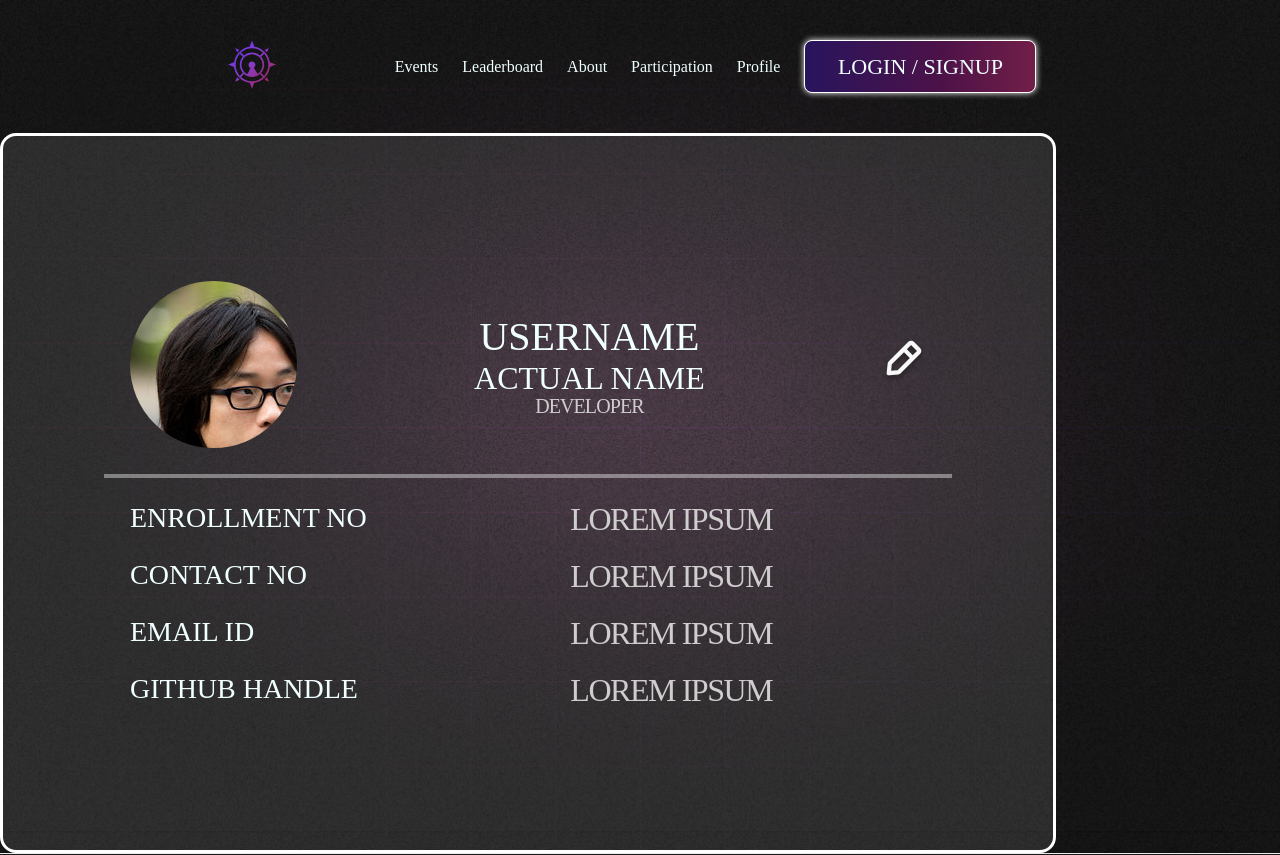
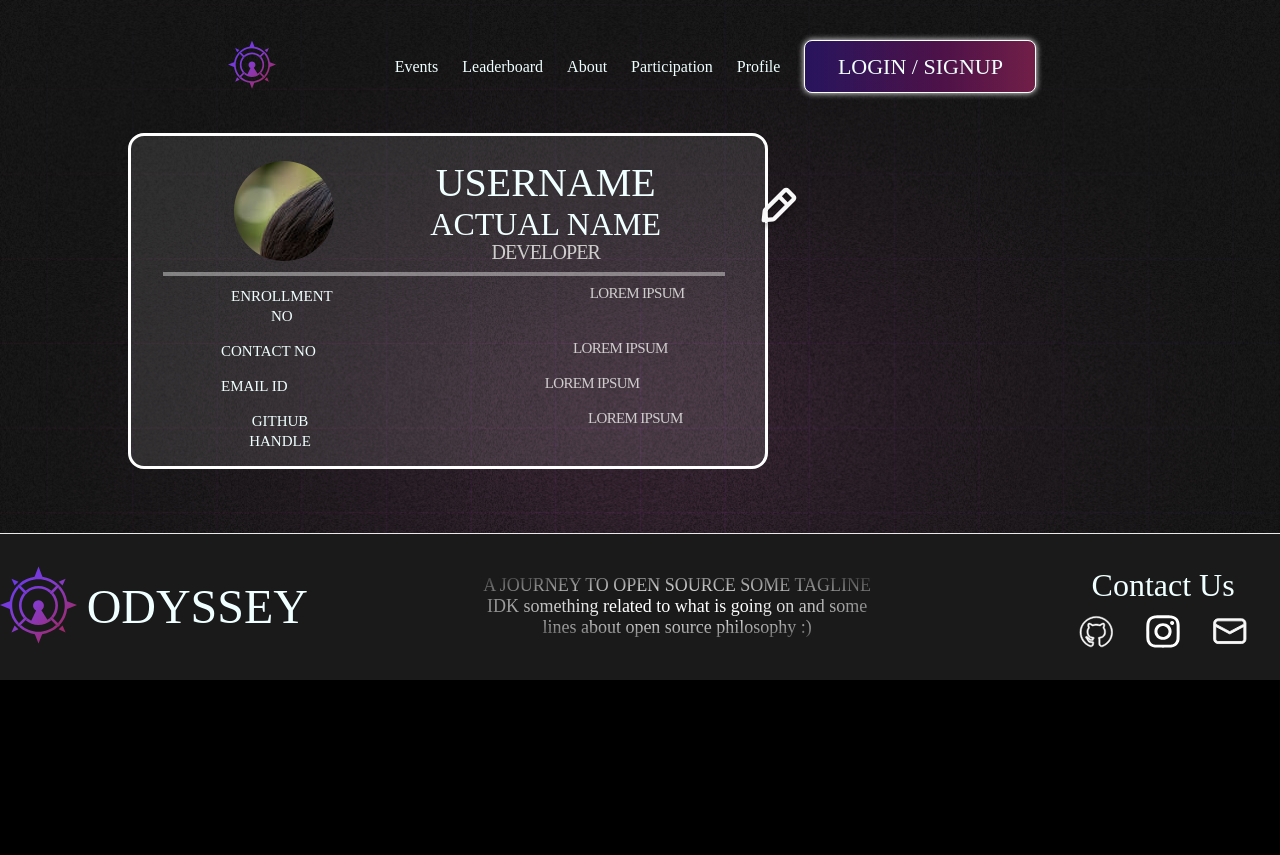
Before and after one commit to sdslabs/odyssey, a Next.js app in the folder frontend/: page /profile in a window 1280 px wide. Shown: the top 855 px of the page. After the commit the page ends 800 px from the top, so only its background shows below. Built offline with nearby package versions, Linux system fonts and the light colour scheme; no server answers; a web font is replaced by a local one.

Commit message:
change in css wip

```diff
--- a/frontend/components/Profile.js
+++ b/frontend/components/Profile.js
@@ -1,27 +1,80 @@
-import PropTypes from 'prop-types'
+import PropTypes from 'prop-types';
+import {useState} from 'react';
 
-const Profile = ({uname,aname,role,eno,contact,email,github}) => {
-    return (
-        <div className="profile-card">
-            <div className='profile-container'>
-                <p className='username'>{uname}</p>
-                <p className='actualname'>{aname}</p>
-                <p className='role'>{role}</p>
-            <div className='image'><img class="userimage" src='/images/test_user.png' /></div>
-            <hr className="line" />
-            <img className="edit" src="images/edit.svg" />
-            <p className='field' style={{top: 16.69+"rem", left: 3.438+"rem"}}>ENROLLMENT NO</p>
-            <p className='field' style={{top: 20.5+"rem", left: 3.438+"rem"}}>CONTACT NO</p>
-            <p className='field' style={{top: 24.31+"rem", left: 3.438+"rem"}}>EMAIL ID</p>
-            <p className='field' style={{top: 28.125+"rem", left: 3.438+"rem"}}>GITHUB HANDLE</p>
-            <p className='value' style={{top: 16.69+"rem", left: 26.5+"rem"}}>{eno}</p>
-            <p className='value' style={{top: 20.5+"rem", left: 26.5+"rem"}}>{contact}</p>
-            <p className='value' style={{top: 24.31+"rem", left: 26.5+"rem"}}>{email}</p>
-            <p className='value' style={{top: 28.125+"rem", left: 26.5+"rem"}}>{github}</p>
-            </div>
+const Profile = ({uname,aname,role,eno,contact,email,github})=>{
+
+    const [editProfile,setEdit] = useState(true);
+
+    return(
+        <div className="signup">
+            <form>
+                <div className="avatar">
+                    <div className="imageCropper">
+                        <img src="/images/pfp.jpg" alt="Avatar"/>
+                    </div>
+                    <div className="labels">
+                        <label className="userHandle">{uname}</label>
+                        <label className="actualName">{aname}</label>
+                        {editProfile === true ? <label className="role">{role}</label>: true}
+                    </div>
+                    {editProfile === true ?
+                        <div>
+                            <input type="image" className="edit" src="images/edit.svg" onClick={()=>{
+                                setEdit(false);
+                            }}/>
+                        </div>
+                        :
+                        <select className="dropDown">
+                            <option>DESIGNER</option>
+                            <option>DEVELOPER</option>
+                        </select>
+                    }
+                </div>
+                {editProfile === true ? <hr />:true}
+                {editProfile === true ?
+                    <div>
+                        <div className="form-floating">
+                            <label>ENROLLMENT NO</label>
+                            <label className='details'>{eno}</label>
+                        </div>
+                        <div className="form-floating">
+                            <label>CONTACT NO</label>
+                            <label className='details'>{contact}</label>
+                        </div>
+                        <div className="form-floating">
+                            <label>EMAIL ID</label>
+                            <label className='details'>{email}</label>
+                        </div>
+                        <div className="form-floating">
+                            <label>GITHUB HANDLE</label>
+                            <label className='details'>{github}</label>
+                        </div>
+                    </div>
+                    :
+                    <div>
+                        <div className="form-floating">
+                            <label>ENROLLMENT NO</label>
+                            <input type="text" placeholder="ENTER ENROLLMENT NO." className="input"/>
+                        </div>
+                        <div className="form-floating">
+                            <label>CONTACT NO</label>
+                            <input type="text" placeholder="ENTER CONTACT NO." pattern="[0-9]{10}" className="input"/>
+                        </div>
+                        <div className="form-floating">
+                            <label>EMAIL ID</label>
+                            <input type="email" placeholder="ENTER EMAIL ID" className="input"/>
+                        </div>
+                        <div className="form-floating">
+                            <label>GITHUB HANDLE</label>
+                            <input type="text" placeholder="ENTER GITHUB HANDLE" className="input"/>
+                        </div>
+                        <button type="submit" className="logout_button">Sign Up</button>
+                    </div>
+                }
+            </form>
         </div>
-    );
-};
+    )
+}
 
 Profile.defaultProps={
     uname: "USERNAME",
--- a/frontend/components/Profile2.js
+++ /dev/null
@@ -1,98 +0,0 @@
-import PropTypes from 'prop-types';
-import {useState} from 'react';
-
-const Profile = ({uname,aname,role,eno,contact,email,github})=>{
-
-    const [editProfile,setEdit] = useState(true);
-
-    return(
-        <div className="signup">
-            <form>
-                <div className="avatar">
-                    <div className="imageCropper">
-                        <img src="/images/pfp.jpg" alt="Avatar"/>
-                    </div>
-                    <div className="labels">
-                        <label className="userHandle">{uname}</label>
-                        <label className="actualName">{aname}</label>
-                        {editProfile === true ? <label className="role">{role}</label>: true}
-                    </div>
-                    {editProfile === true ?
-                        <div>
-                            <input type="image" className="edit" src="images/edit.svg" onClick={()=>{
-                                setEdit(false);
-                            }}/>
-                        </div>
-                        :
-                        <select className="dropDown">
-                            <option>DESIGNER</option>
-                            <option>DEVELOPER</option>
-                        </select>
-                    }
-                </div>
-                {editProfile === true ? <hr />:true}
-                {editProfile === true ?
-                    <div>
-                        <div className="form-floating">
-                            <label>ENROLLMENT NO</label>
-                            <label className='details'>{eno}</label>
-                        </div>
-                        <div className="form-floating">
-                            <label>CONTACT NO</label>
-                            <label className='details'>{contact}</label>
-                        </div>
-                        <div className="form-floating">
-                            <label>EMAIL ID</label>
-                            <label className='details'>{email}</label>
-                        </div>
-                        <div className="form-floating">
-                            <label>GITHUB HANDLE</label>
-                            <label className='details'>{github}</label>
-                        </div>
-                    </div>
-                    :
-                    <div>
-                        <div className="form-floating">
-                            <label>ENROLLMENT NO</label>
-                            <input type="text" placeholder="ENTER ENROLLMENT NO." className="input"/>
-                        </div>
-                        <div className="form-floating">
-                            <label>CONTACT NO</label>
-                            <input type="text" placeholder="ENTER CONTACT NO." pattern="[0-9]{10}" className="input"/>
-                        </div>
-                        <div className="form-floating">
-                            <label>EMAIL ID</label>
-                            <input type="email" placeholder="ENTER EMAIL ID" className="input"/>
-                        </div>
-                        <div className="form-floating">
-                            <label>GITHUB HANDLE</label>
-                            <input type="text" placeholder="ENTER GITHUB HANDLE" className="input"/>
-                        </div>
-                        <button type="submit" className="logout_button">Sign Up</button>
-                    </div>
-                }
-            </form>
-        </div>
-    )
-}
-
-Profile.defaultProps={
-    uname: "USERNAME",
-    aname: "ACTUAL NAME",
-    role: "DEVELOPER",
-    eno: "Lorem Ipsum",
-    contact: "Lorem Ipsum",
-    email: "Lorem Ipsum",
-    github: "Lorem Ipsum",
-}
-
-Profile.propTypes={
-    uname: PropTypes.string,
-    aname: PropTypes.string,
-    eno: PropTypes.string,
-    contact: PropTypes.string,
-    email: PropTypes.string,
-    github: PropTypes.string,
-}
-
-export default Profile;
--- a/frontend/pages/profile/index.js
+++ b/frontend/pages/profile/index.js
@@ -1,4 +1,4 @@
-import Profile from "../../components/Profile2";
+import Profile from "../../components/Profile";
 
 export default function Home() {
 
--- a/frontend/styles/components/signup.scss
+++ b/frontend/styles/components/signup.scss
@@ -1,7 +1,9 @@
 .signup{
     box-sizing: border-box;
-    width: 66rem;
-    height: 45rem;
+    width: 50%;
+    height: 15%;
+    margin-left: 10%;
+    margin-bottom: 5%;
     background: rgba(255, 255, 255, 0.1);
     border: 0.24rem solid #FFFFFF;
     //backdrop-filter: blur(4.82599px);
@@ -43,29 +45,35 @@
 .avatar{
     display: flex;
     flex-direction: row;
-    justify-content: space-between;
-    margin: 1.625rem;
+    margin-left: 1%;
+    margin-top: 3%;
+    margin-bottom: 3%;
+    justify-content: space-evenly;
     align-items: center;
+
 }
 
 .avatar img{
     display: inline;
-    margin: 0 auto;
     width: auto;
+    size: 5%;
 }
 
 .imageCropper{
-    width: 10.43rem;
-    height: 10.43rem;
+    width: 100px;
+    height: 100px;
     position: relative;
     overflow: hidden;
     border-radius: 50%;
+    background-size: cover;
+    object-fit: cover;
 }
 
 .labels{
     display: flex;
     flex-direction: column;
     align-items: center;
+    font-size: 10px;
 }
 
 .mainForm{
@@ -76,11 +84,11 @@
 .form-floating{
     display: flex;
     flex-direction: row;
-    font-size: 1.75rem;
-    line-height: 1.7rem;
+    font-size: 15px;
+    line-height: 20px;
     font-family: "BankGothic Md BT";
-    justify-content: space-between;
-    margin: 26px;
+    margin: 15px;
+    margin-left: 90px;
 }
 
 .userHandle{
@@ -107,7 +115,7 @@
     font-family: 'BankGothic Lt BT';
     font-style: normal;
     font-weight: 400;
-    font-size: 2rem;
+    font-size: 15px;
     line-height: 97.69%;
     letter-spacing: -0.045em;
     text-transform: uppercase;
@@ -118,3 +126,7 @@
     width: 33.4rem;
     text-align: center;
 }
+
+.label{
+    font-size: 5px;
+}
--- a/frontend/styles/globals.scss
+++ b/frontend/styles/globals.scss
@@ -9,7 +9,6 @@
 @import './modules/About.scss';
 @import './modules/Card.scss';
 @import './modules/Profile.scss';
-@import './modules/Profile2.scss';
 @import './modules/repo.scss';
 @import './modules/userpanel.scss';
 @import "./components/LoginSignupButton.scss";
--- a/frontend/styles/modules/Profile.scss
+++ b/frontend/styles/modules/Profile.scss
@@ -13,9 +13,10 @@
 
 }
 .image{
-    position: absolute;
-    left: 3.438rem;
-    top: 3.125rem;
+    position: relative;
+    left: 5%;
+    top: 10%;
+    margin-left: 5%;
     background-color: rgba(0, 0, 0, 0);
 }
 .userimage{
@@ -24,6 +25,10 @@
     border-radius: 50%;
 }
 hr {
+    position: absolute;
+    width: 35.125rem;
+    left: 10.18rem;
+    top: 17rem;
     border: 0.125rem solid rgba(255, 255, 255, 0.4);
 }
 
@@ -97,5 +102,7 @@ hr {
 }
 
 .edit{
+
     background: rgba(0, 0, 0, 0);
+
 }
```
Also changed, not shown: frontend/styles/modules/Profile2.scss (deleted), 1 other file (tests, documents, lock files or other folders).
